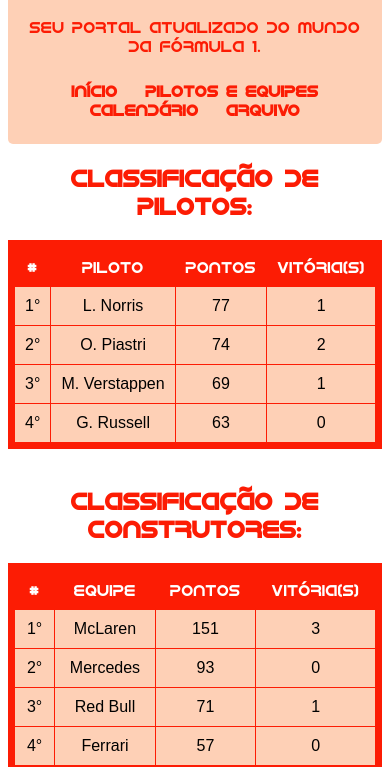
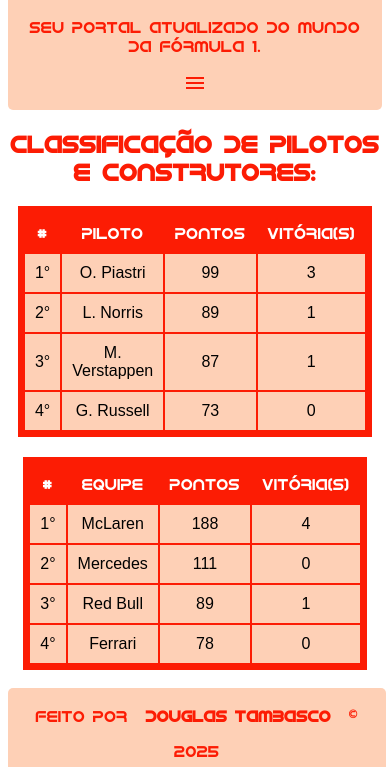
Before and after one commit to DouglasTambasco/projetof1, a plain HTML site: page classificacao.html in a window 390 px wide. Shown: the part 111-878 px from the top of the page. Drawn offline with nearby package versions, Linux system fonts and the light colour scheme; a web font is replaced by a local one.

Commit message:
v0.6
att home e classificação, pag arquivo jeddah, menu hamburguer c/ javascript.

```diff
--- a/classificacao.html
+++ b/classificacao.html
@@ -4,24 +4,31 @@
     <meta charset="UTF-8">
     <meta name="viewport" content="width=device-width, initial-scale=1.0">
     <title>F1 2025 | Classificação</title>
+    <link rel="stylesheet" href="https://fonts.googleapis.com/css2?family=Material+Symbols+Outlined:opsz,wght,FILL,GRAD@20..48,100..700,0..1,-50..200&icon_names=menu"/>
     <link rel="stylesheet" href="estilo/style.css">
+    <link rel="stylesheet" href="estilo/medias.css">
     <link rel="shortcut icon" href="img/favicon.ico" type="image/x-icon">
+</head>
+
+<body onresize="mudouTamanho()">
     <header>
         <a href="index.html">
         <img src="img/f11.png" alt="Descrição da imagem">
         </a>
         <p>Seu portal atualizado do mundo da Fórmula 1.</p>
-        <nav>
+        <span id="burguer" class="material-symbols-outlined" onclick="clickMenu()">menu</span>
+        <menu id="menu">
             <a href="index.html">Início</a>
             <a href="pil-equip.html">Pilotos e Equipes</a>
             <a href="calendario.html">Calendário</a>
             <a href="arquivo.html">Arquivo</a>
-        </nav>
+        </menu>
     </header>
-</head>
-<body>
-    <h2>Classificação de Pilotos:</h2>
-    <table>
+
+    <h2>Classificação de Pilotos e Construtores:</h2>
+
+    <div class="tabelas-container">
+        <table class="tabela">
             <thead>
                 <tr>
                     <td>#</td>
@@ -32,33 +39,31 @@
             </thead>
             <tr>
                 <td>1°</td>
-            <td>L. Norris</td>
-            <td>77</td>
-            <td>1</td>
+                <td>O. Piastri</td>
+                <td>99</td>
+                <td>3</td>
             </tr>
             <tr>
                 <td>2°</td>
-            <td>O. Piastri</td>
-            <td>74</td>
-            <td>2</td>
+                <td>L. Norris</td>
+                <td>89</td>
+                <td>1</td>
             </tr>
             <tr>
                 <td>3°</td>
                 <td>M. Verstappen</td>
-            <td>69</td>
+                <td>87</td>
                 <td>1</td>
             </tr>
             <tr>
                 <td>4°</td>
                 <td>G. Russell</td>
-            <td>63</td>
+                <td>73</td>
                 <td>0</td>
             </tr>
         </table>
-    <br>
-    <table>
-        <h2>Classificação de Construtores:</h2>
-        <table>
+
+        <table class="tabela">
             <thead>
                 <tr>
                     <td>#</td>
@@ -70,32 +75,37 @@
             <tr>
                 <td>1°</td>
                 <td>McLaren</td>
-                <td>151</td>
-                <td>3</td>
+                <td>188</td>
+                <td>4</td>
             </tr>
             <tr>
                 <td>2°</td>
                 <td>Mercedes</td>
-                <td>93</td>
+                <td>111</td>
                 <td>0</td>
             </tr>
             <tr>
                 <td>3°</td>
                 <td>Red Bull</td>
-                <td>71</td>
+                <td>89</td>
                 <td>1</td>
             </tr>
             <tr>
                 <td>4°</td>
                 <td>Ferrari</td>
-                <td>57</td>
+                <td>78</td>
                 <td>0</td>
             </tr>
         </table>
+    </div>
+
     <br>
     <footer>
         <p>Feito por <a href="https://github.com/DouglasTambasco" target="_blank">Douglas Tambasco</a> &copy;</p>
         <p>2025</p>
     </footer>
+
+    <script src="script.js"></script>
+
 </body>
 </html>
--- /dev/null
+++ b/estilo/medias.css
@@ -0,0 +1,10 @@
+@charset "UTF-8";
+
+@media screen and (min-width: 768px) {
+    #burguer {
+        display: none;
+    }
+    menu {
+        display: block;
+    }
+}
--- a/estilo/style.css
+++ b/estilo/style.css
@@ -31,7 +31,19 @@
     border-radius: 5px;
 }
 
-nav {
+#burguer {
+    color: var(--cor3);
+    display: block;
+    cursor: pointer;
+    text-align: center;
+}
+
+#burguer:hover {
+    color: var(--cor1);
+}
+
+menu {
+    display: none;
     background-color: var(--cor2);
     color: var(--cor3);
     font-family: var(--fonte-titulo);
@@ -39,7 +51,7 @@
     text-align: center;
 }
 
-nav > a {
+menu > a {
     color: var(--cor3);
     text-decoration: none;
     padding: 10px;
@@ -47,7 +59,7 @@
     font-weight: bold;
 }
 
-nav > a:hover {
+menu > a:hover {
     color: var(--cor1);
     text-decoration: underline;
     padding: 5px;
@@ -151,17 +163,49 @@
     border-radius: 5px;
 }
 
-table {
+.tabelas-container {
+    display: flex;
+    justify-content: center;
+    gap: 20px;
+    flex-wrap: wrap; /* Permite que as tabelas quebrem para a próxima linha se necessário */
+}
+
+/* Mantém as cores e estilos originais */
+.tabela {
     border-collapse: collapse;
-    width: 100%;
+    width: 400px;
     background-color: var(--cor2);
     border: 7px solid var(--cor3);
 }
 
-td {
+.tabela td, .tabela th {
     padding: 10px;
     text-align: center;
     border: 1px solid var(--cor3);
+}
+
+thead {
+    background-color: var(--cor3);
+    color: var(--cor1);
+    font-family: var(--fonte-titulo);
+}
+
+/* Ajuste para telas menores */
+@media (max-width: 768px) {
+    .tabelas-container {
+        flex-direction: column; /* Em telas pequenas, coloca uma tabela abaixo da outra */
+        align-items: center; /* Centraliza as tabelas */
+    }
+
+    .tabela {
+        width: 90%; /* Ajusta a largura para telas pequenas */
+    }
+}
+
+.tabela td, .tabela th {
+    padding: 10px;
+    text-align: center;
+    border: 2px solid var(--cor3);
 }
 
 thead {
--- /dev/null
+++ b/script.js
@@ -0,0 +1,15 @@
+function clickMenu() {
+    if (menu.style.display === "block") {
+        menu.style.display = "none"
+    } else {
+        menu.style.display = "block"
+    }
+}
+
+function mudouTamanho() {
+    if (window.innerWidth >= 768) {
+        menu.style.display = "block"
+    } else {
+        menu.style.display = "none"
+    }
+}
```
Also changed, not shown: arquivo.html (+10 -4 lines), arquivo/bah25.html (added, +30 -0 lines), cad.html (+9 -3 lines), calendario.html (+10 -3 lines), index.html (+30 -9 lines), login.html (+10 -3 lines), pil-equip.html (+13 -5 lines), img/ara25.jpeg (added), img/bah25.jpeg (renamed from img/podio-gra.jpeg), img/carros25.jpg (deleted), img/piastri.jpeg (added), img/podio-pq.jpeg (deleted). Lines whose indentation alone changed are shown as unchanged.
